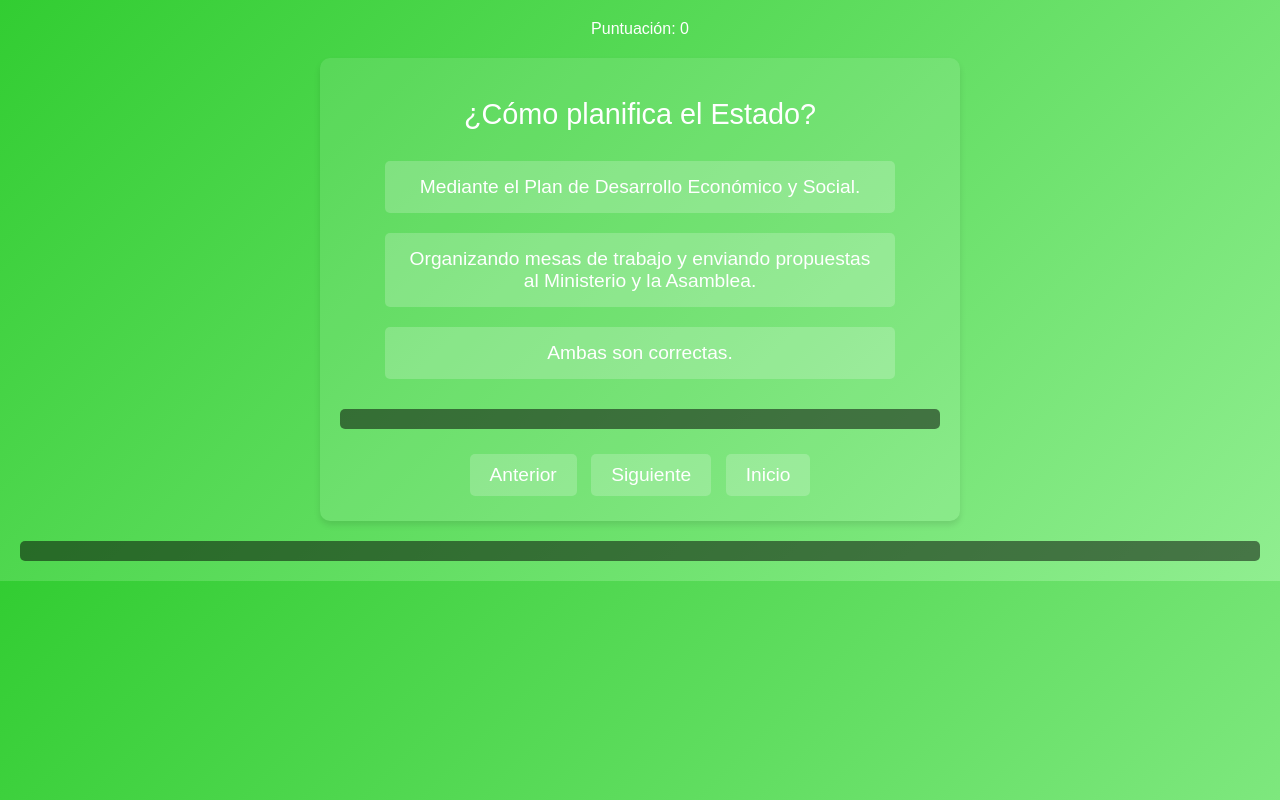
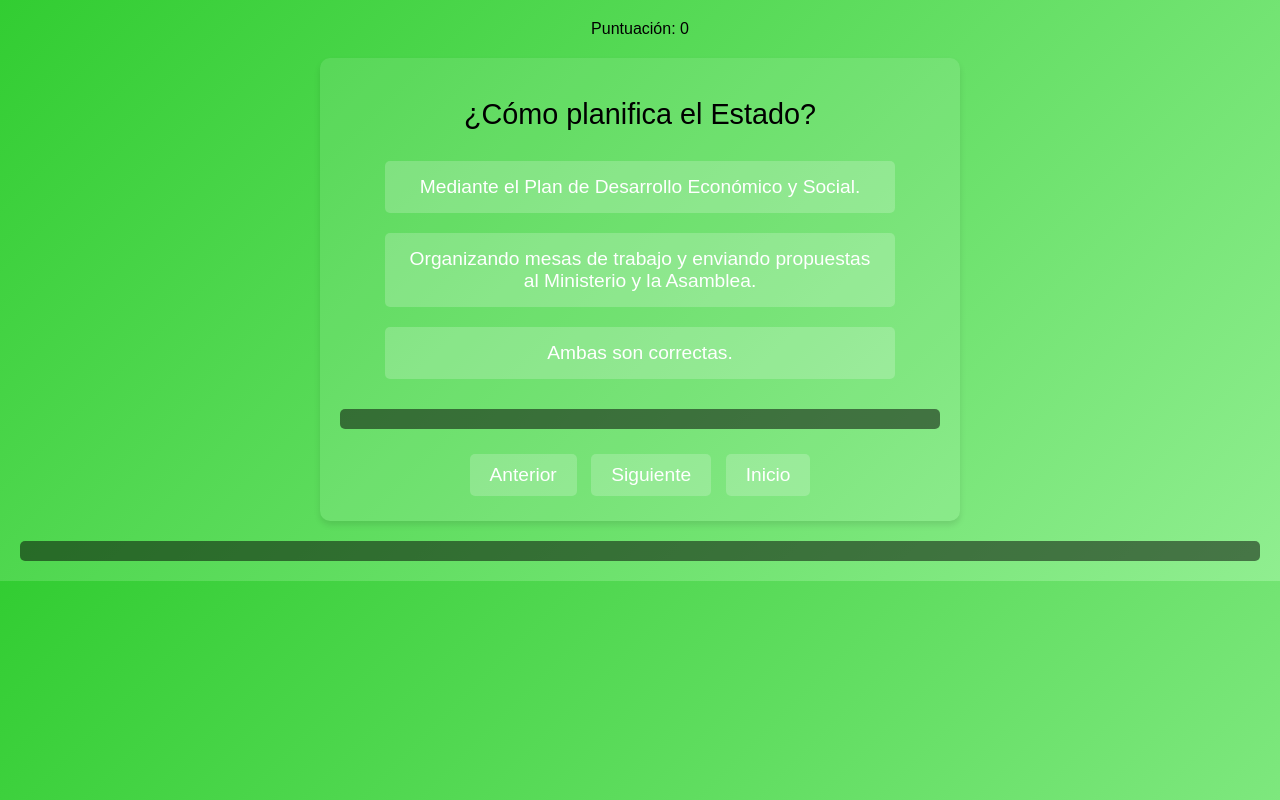
Before and after one commit to Freddy0710/Cuestionario, a plain HTML site: page planificacion.html in a window 1280 px wide. Drawn offline with Linux system fonts and the light colour scheme.

Commit message:
Update planificacion.html

```diff
--- a/planificacion.html
+++ b/planificacion.html
@@ -6,7 +6,7 @@
   <title>Planificación</title>
   <link rel="stylesheet" href="styles.css">
 </head>
-<body style="background: linear-gradient(135deg, #32CD32, #90EE90);">
+<body style="background: linear-gradient(135deg, #32CD32, #90EE90); color: #000;">
   <div class="puntaje">Puntuación: <span id="puntuacion">0</span></div>
   <div id="juego" class="juego">
     <div id="pregunta" class="pregunta"></div>
```
